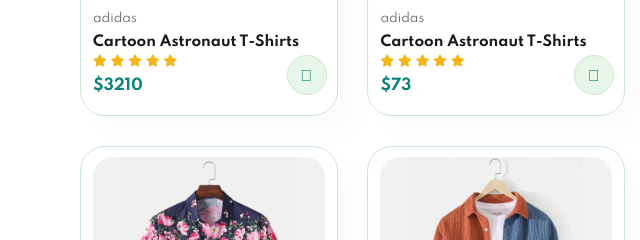
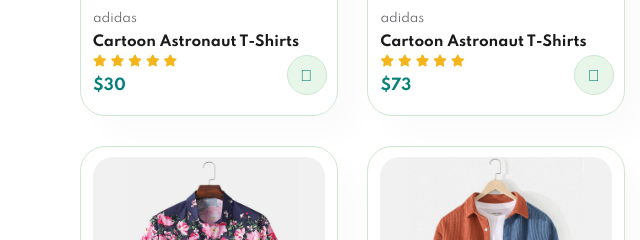
Before and after one commit to rarsen/EcommerceWebsite, a plain HTML site: page shop.html in a window 1280 px wide. Shown: the part 730-970 px from the top of the page, 0-640 px from the left. Drawn offline with Linux system fonts and the light colour scheme.

Commit message:
Update shop.html

```diff
--- a/shop.html
+++ b/shop.html
@@ -48,7 +48,7 @@
                             <i class="fas fa-star"></i>
                             <i class="fas fa-star"></i>
                         </div>
-                        <h4>$3210</h4>
+                        <h4>$30</h4>
                     </div>
                     <a href="#"><i class="fal fa-shopping-cart cart"></i></a>
                 </div>
```
